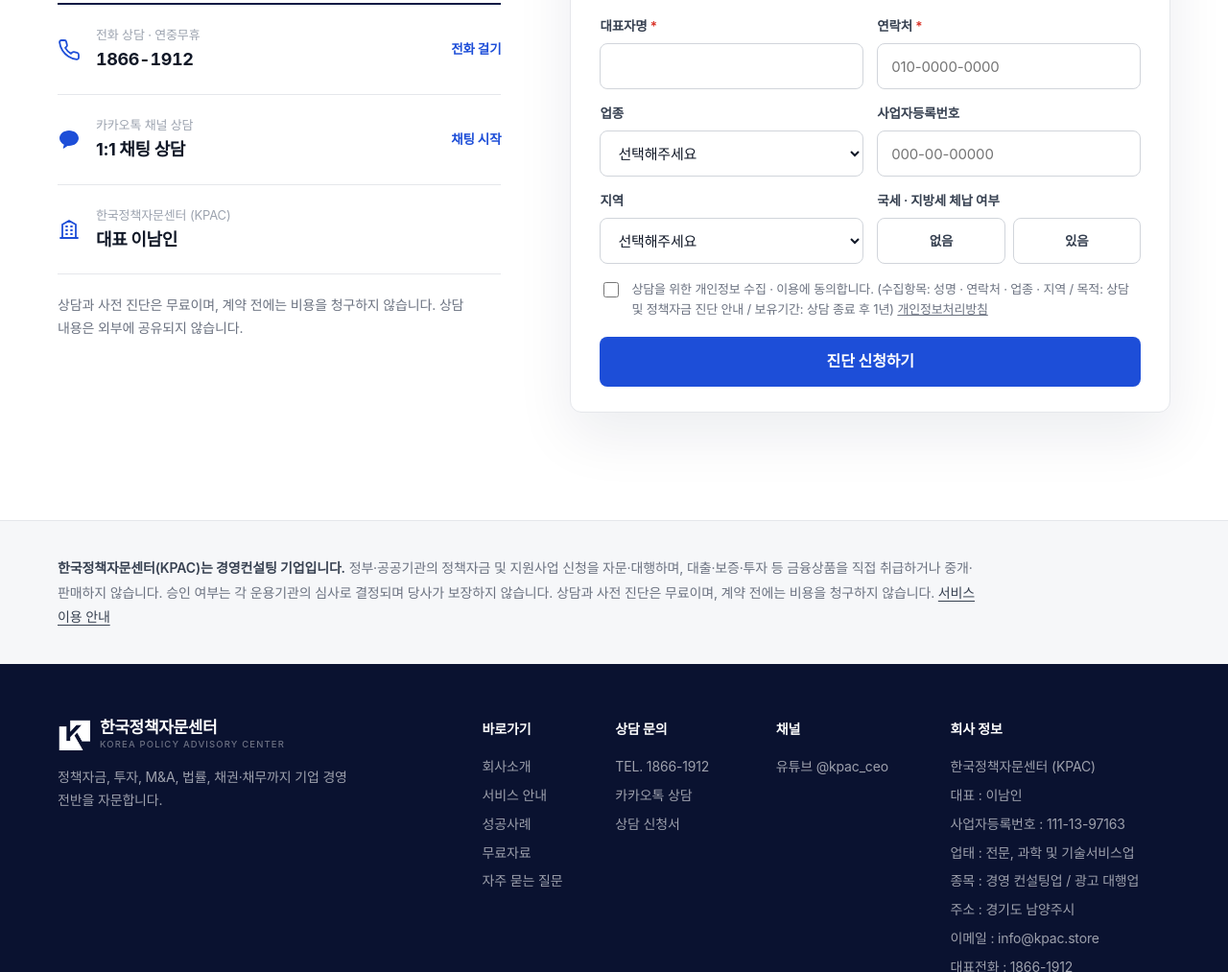
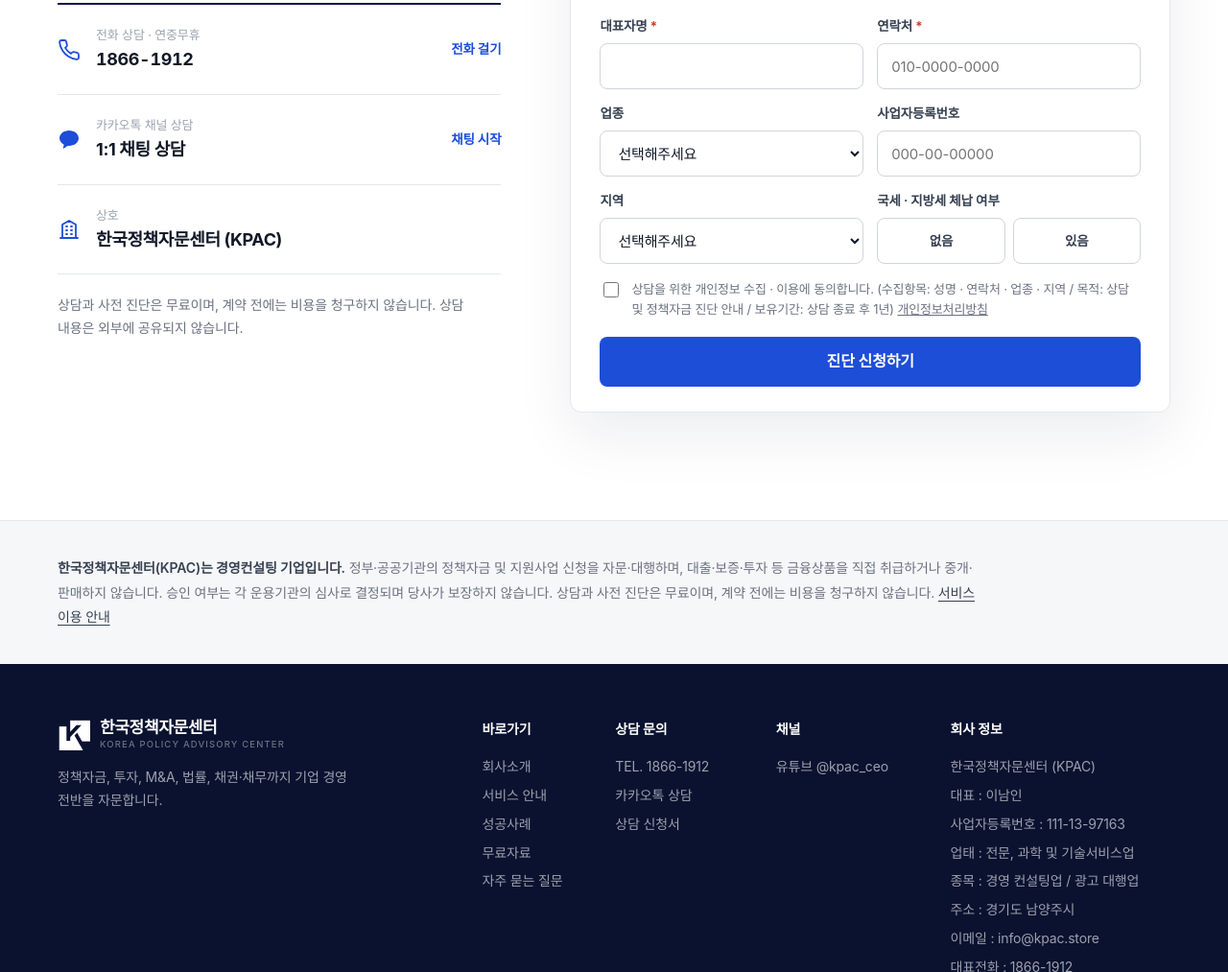
Before and after one commit to skadls159-commits/kpac-store, a plain HTML site: page contact.html in a window 1280 px wide. Shown: the part 799-1812 px from the top of the page at 96% size. Drawn offline with Linux system fonts and the light colour scheme; a web font is replaced by a local one.

Commit message:
r188c 상담문의 연락처 카드: 대표 이름 빼고 상호만

```diff
--- a/contact.html
+++ b/contact.html
@@ -71,7 +71,7 @@
 <div class="cinfo">
 <a href="tel:18661912"><svg viewBox="0 0 24 24" fill="none" stroke="currentColor" stroke-width="1.8" stroke-linecap="round" stroke-linejoin="round"><path d="M22 16.9v3a2 2 0 0 1-2.2 2 19.8 19.8 0 0 1-8.6-3.1 19.5 19.5 0 0 1-6-6A19.8 19.8 0 0 1 2.1 4.2 2 2 0 0 1 4.1 2h3a2 2 0 0 1 2 1.7c.1 1 .4 1.9.7 2.8a2 2 0 0 1-.5 2.1L8 9.9a16 16 0 0 0 6 6l1.3-1.3a2 2 0 0 1 2.1-.4c.9.3 1.8.6 2.8.7a2 2 0 0 1 1.7 2z"/></svg><div><small>전화 상담 · 연중무휴</small><b class="num">1866-1912</b></div><span class="go">전화 걸기</span></a>
 <a href="http://pf.kakao.com/_dxjMDn/chat" target="_blank" rel="noopener"><svg viewBox="0 0 24 24" fill="currentColor"><path d="M12 3C6.5 3 2 6.6 2 11c0 2.8 1.9 5.3 4.7 6.7l-1 3.6c-.1.3.3.6.6.4l4.2-2.8c.5.1 1 .1 1.5.1 5.5 0 10-3.6 10-8S17.5 3 12 3z"/></svg><div><small>카카오톡 채널 상담</small><b>1:1 채팅 상담</b></div><span class="go">채팅 시작</span></a>
-<div class="cbox"><svg viewBox="0 0 24 24" fill="none" stroke="currentColor" stroke-width="1.8" stroke-linecap="round" stroke-linejoin="round"><path d="M3 21h18M5 21V7l7-4 7 4v14M9 9h1M14 9h1M9 13h1M14 13h1M9 17h1M14 17h1"/></svg><div><small>한국정책자문센터 (KPAC)</small><b>대표 이남인</b></div></div>
+<div class="cbox"><svg viewBox="0 0 24 24" fill="none" stroke="currentColor" stroke-width="1.8" stroke-linecap="round" stroke-linejoin="round"><path d="M3 21h18M5 21V7l7-4 7 4v14M9 9h1M14 9h1M9 13h1M14 13h1M9 17h1M14 17h1"/></svg><div><small>상호</small><b>한국정책자문센터 (KPAC)</b></div></div>
 </div>
 <p style="margin-top:20px;font-size:14px;color:var(--ink-3)">상담과 사전 진단은 무료이며, 계약 전에는 비용을 청구하지 않습니다. 상담 내용은 외부에 공유되지 않습니다.</p>
 </div>
```
